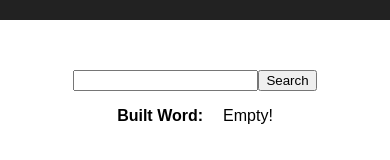
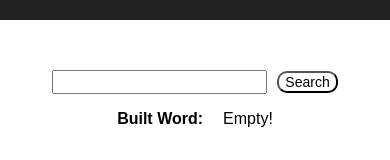
Before and after one commit to atae/jisho-word-builder, a React (Create React App) app: page / in a window 390 px wide. Shown: the part 170-330 px from the top of the page. Built offline with nearby package versions, Linux system fonts and the light colour scheme.

Commit message:
mobile styles and buttons

```diff
--- a/src/App.css
+++ b/src/App.css
@@ -16,6 +16,27 @@ html, body, #root {
   height: 150px;
   padding: 20px;
   color: white;
+}
+
+button {
+  font-size: 14px;
+  border-radius: 10px;
+  margin-top: -10px;
+  max-width: 100px;
+  background-color: white;
+  border-color: black;
+}
+
+button:hover {
+  background-color: #469CF1;
+    transition: background-color,
+    .75s,
+    ease;
+
+}
+input {
+  font-size: 16px;
+  margin-right: 10px;
 }
 
 .App-title {
--- a/src/App.js
+++ b/src/App.js
@@ -104,7 +104,7 @@ class App extends Component {
             <p>Fetching Data...</p>
           </div>
         <div className="error">
-          <p>{this.state.error != '' ? this.state.error : ''}</p>
+          <p>{this.state.error !== '' ? this.state.error : ''}</p>
         </div>
         <DictionaryEntryIndex
           searchForWords={this.searchForWords}
--- a/src/BuiltWord.css
+++ b/src/BuiltWord.css
@@ -8,3 +8,10 @@
     margin-left: 10px;
     margin-right: 10px;
 }
+
+.buttons > button {
+    /* width: 100%; */
+        max-width: 100%;
+        margin-right: 10px;
+        margin-left: 10px;
+}
--- a/src/Dictionary.css
+++ b/src/Dictionary.css
@@ -30,3 +30,11 @@ sup {
 .jisho {
     text-align: left;
 }
+
+.heisig > div > button {
+
+        max-width: 100%;
+        margin-right: 10px;
+        margin-left: 10px;
+
+}
```
